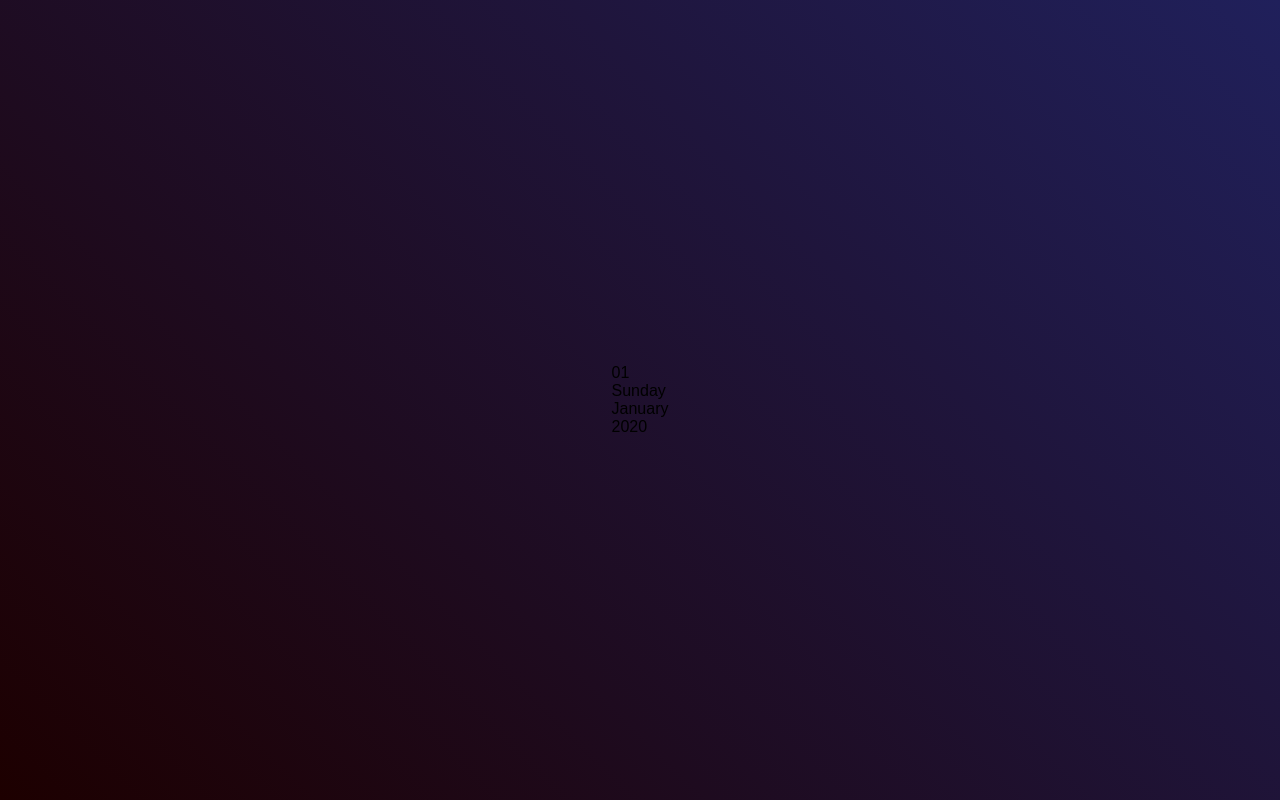
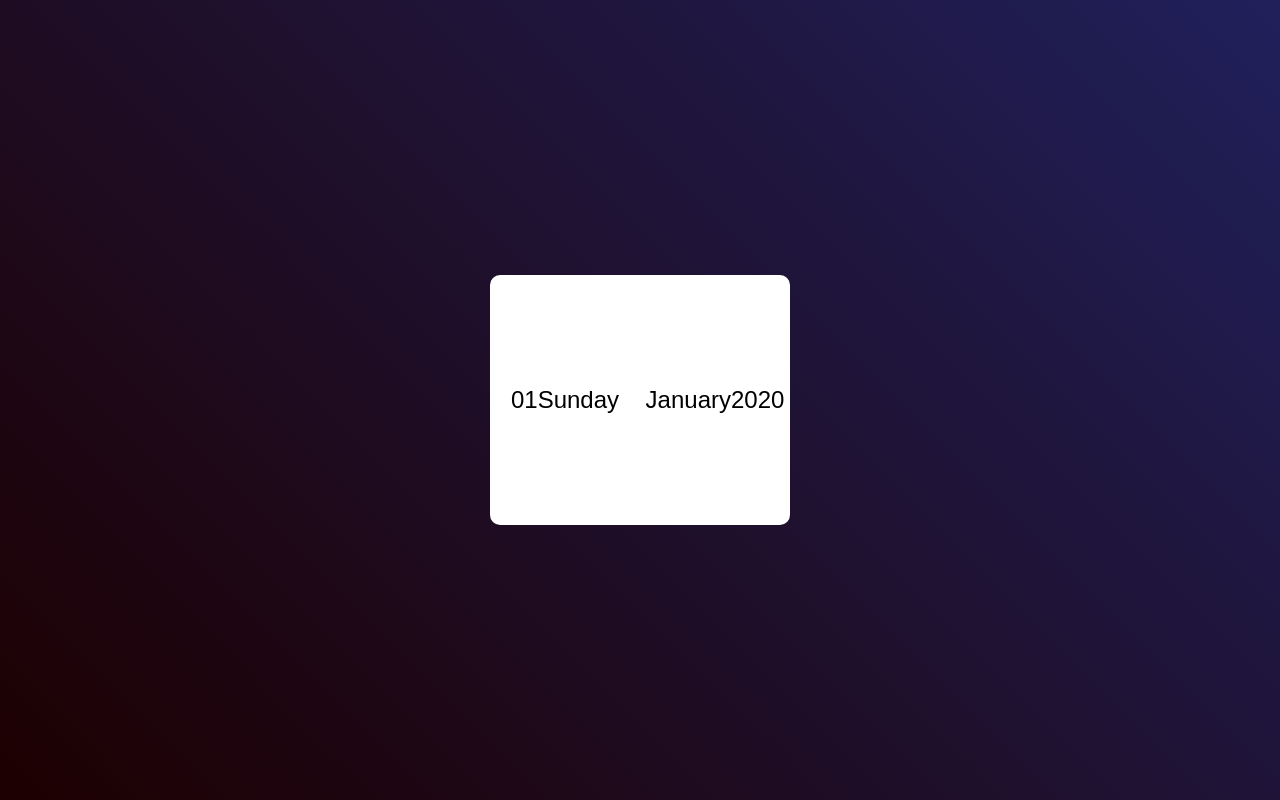
Before and after one commit to shruticl-03/Calendar, a plain HTML site: page index.html in a window 1280 px wide. Drawn offline with Linux system fonts and the light colour scheme.

Commit message:
added CSS for calendar and left,right

```diff
--- a/style.css
+++ b/style.css
@@ -12,3 +12,19 @@
   align-items: center;
   justify-content: center;
 }
+.calendar{
+  width: 300px;
+  height: 250px;
+  background: #fff;
+  display: flex;
+  align-items: center;
+  border-radius: 10px;
+}
+.left, .right{
+  width: 50%;
+  height: 100%;
+  display: flex;
+  align-items: center;
+  justify-content: center;
+  font-size: 24px;
+}
```
